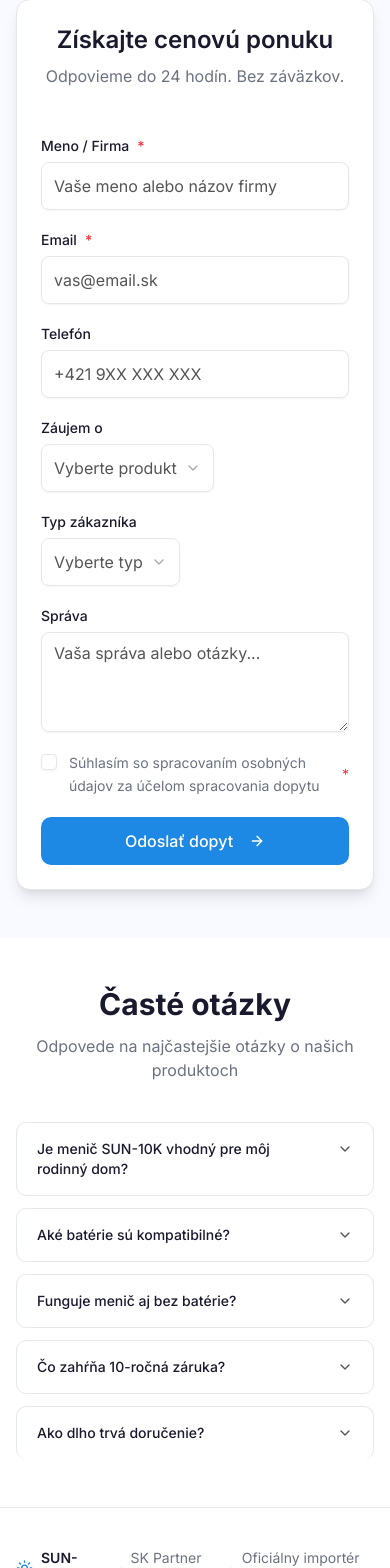
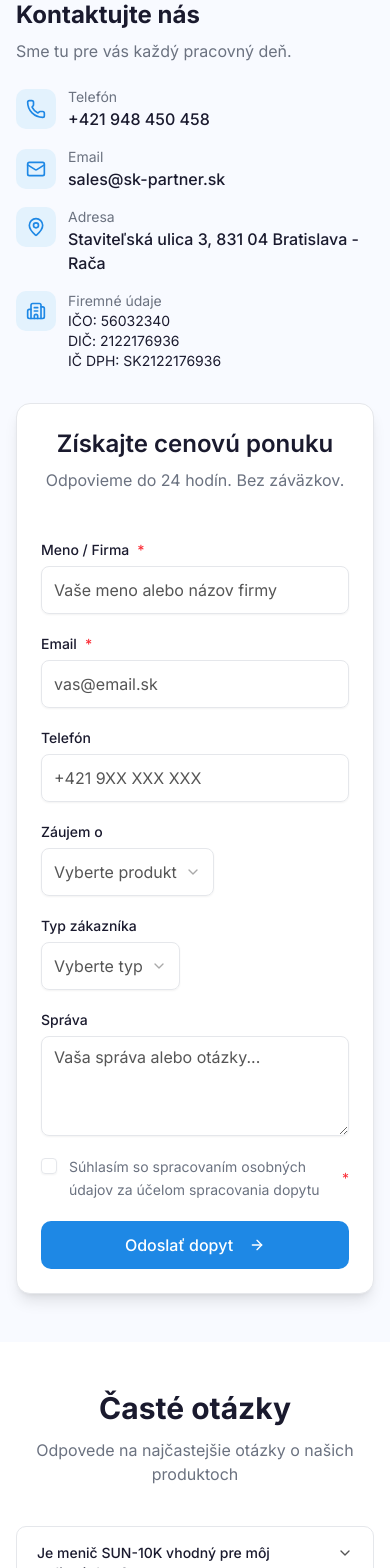
Before and after one commit to aixciii/sun-10k-sk, a Next.js app: page / in a window 390 px wide. Shown: the part 5789-7357 px from the top of the page. Built offline with nearby package versions, Linux system fonts and the light colour scheme.

Commit message:
Add company details and Formspree

```diff
--- a/components/footer.tsx
+++ b/components/footer.tsx
@@ -1,4 +1,4 @@
-import { Sun, Mail } from 'lucide-react'
+import { Sun, Mail, Phone } from 'lucide-react'
 import { siteConfig } from '@/lib/site-config'
 
 export function Footer() {
@@ -7,25 +7,36 @@ export function Footer() {
   return (
     <footer className="bg-white border-t border-[#E5E7EB] py-10">
       <div className="max-w-7xl mx-auto px-4 sm:px-6 lg:px-8">
-        <div className="flex flex-col md:flex-row items-center justify-between gap-4">
-          {/* Logo and Company */}
-          <div className="flex items-center gap-2 text-sm">
+        <div className="flex flex-col md:flex-row items-start justify-between gap-6">
+          {/* Left side - Company Info */}
+          <div className="flex flex-col gap-1 text-sm">
+            <div className="flex items-center gap-2 mb-2">
               <Sun className="h-5 w-5 text-[#1E88E5]" />
-            <span className="font-semibold text-[#1A1A2E]">{company.website}</span>
-            <span className="text-[#E5E7EB]">·</span>
-            <span className="text-[#6B7280]">{company.name}</span>
-            <span className="text-[#E5E7EB]">·</span>
-            <span className="text-[#6B7280]">{company.tagline}</span>
+              <span className="font-semibold text-[#1A1A2E]">{company.name}</span>
+            </div>
+            <span className="text-[#6B7280]">{company.addressShort}</span>
+            <span className="text-[#6B7280]">
+              IČO: {company.ico} | DIČ: {company.dic} | IČ DPH: {company.icDph}
+            </span>
           </div>
 
-          {/* Contact */}
+          {/* Right side - Contact */}
+          <div className="flex flex-col gap-2 text-sm md:text-right">
             <a
               href={`mailto:${contact.email}`}
-            className="flex items-center gap-2 text-sm text-[#6B7280] hover:text-[#1E88E5] transition-colors"
+              className="flex items-center gap-2 text-[#6B7280] hover:text-[#1E88E5] transition-colors md:justify-end"
             >
               <Mail className="h-4 w-4" />
               {contact.email}
             </a>
+            <a
+              href={`tel:${contact.phone.replace(/\s/g, '')}`}
+              className="flex items-center gap-2 text-[#6B7280] hover:text-[#1E88E5] transition-colors md:justify-end"
+            >
+              <Phone className="h-4 w-4" />
+              {contact.phone}
+            </a>
+          </div>
         </div>
 
         <div className="mt-6 pt-6 border-t border-[#E5E7EB] text-center">
--- a/components/inquiry-form.tsx
+++ b/components/inquiry-form.tsx
@@ -14,7 +14,8 @@ import {
   SelectTrigger,
   SelectValue,
 } from '@/components/ui/select'
-import { CheckCircle, ArrowRight } from 'lucide-react'
+import { CheckCircle, ArrowRight, Phone, Mail, MapPin, Building2 } from 'lucide-react'
+import { siteConfig } from '@/lib/site-config'
 
 export function InquiryForm() {
   const [isSubmitted, setIsSubmitted] = useState(false)
@@ -30,7 +31,7 @@ export function InquiryForm() {
     consent: false,
   })
 
-  const handleSubmit = (e: FormEvent) => {
+  const handleSubmit = async (e: FormEvent) => {
     e.preventDefault()
     setHasAttemptedSubmit(true)
 
@@ -44,18 +45,28 @@ export function InquiryForm() {
       return
     }
 
-    const subject = encodeURIComponent(`Dopyt: ${formData.interest || 'Všeobecný dotaz'}`)
-    const body = encodeURIComponent(
-      `Meno / Firma: ${formData.name}\n` +
-      `Email: ${formData.email}\n` +
-      `Telefón: ${formData.phone || 'Neuvedený'}\n` +
-      `Záujem o: ${formData.interest || 'Neuvedený'}\n` +
-      `Typ zákazníka: ${formData.customerType || 'Neuvedený'}\n\n` +
-      `Správa:\n${formData.message || 'Bez správy'}`
-    )
-
-    window.location.href = `mailto:sales@sk-partner.sk?subject=${subject}&body=${body}`
+    try {
+      const response = await fetch("https://formspree.io/f/mjglrldq", {
+        method: "POST",
+        headers: {
+          "Content-Type": "application/json",
+          "Accept": "application/json"
+        },
+        body: JSON.stringify({
+          name: formData.name,
+          email: formData.email,
+          phone: formData.phone,
+          interest: formData.interest,
+          customerType: formData.customerType,
+          message: formData.message
+        })
+      })
+      if (response.ok) {
         setIsSubmitted(true)
+      }
+    } catch (error) {
+      console.error("Form error:", error)
+    }
   }
 
   if (isSubmitted) {
@@ -80,9 +91,74 @@ export function InquiryForm() {
     )
   }
 
+  const { company, contact } = siteConfig
+
   return (
     <section id="kontakt" className="py-12 md:py-16 bg-[#F8FAFF]">
-      <div className="max-w-xl mx-auto px-4 sm:px-6 lg:px-8">
+      <div className="max-w-5xl mx-auto px-4 sm:px-6 lg:px-8">
+        <div className="grid md:grid-cols-5 gap-8">
+          {/* Contact Info - Left Side */}
+          <div className="md:col-span-2 space-y-6">
+            <div>
+              <h3 className="text-2xl font-bold text-[#1A1A2E] mb-2">Kontaktujte nás</h3>
+              <p className="text-[#6B7280]">Sme tu pre vás každý pracovný deň.</p>
+            </div>
+
+            <div className="space-y-4">
+              <a
+                href={`tel:${contact.phone.replace(/\s/g, '')}`}
+                className="flex items-center gap-3 text-[#1A1A2E] hover:text-[#1E88E5] transition-colors"
+              >
+                <div className="w-10 h-10 rounded-lg bg-[#E3F2FD] flex items-center justify-center">
+                  <Phone className="h-5 w-5 text-[#1E88E5]" />
+                </div>
+                <div>
+                  <div className="text-sm text-[#6B7280]">Telefón</div>
+                  <div className="font-medium">{contact.phone}</div>
+                </div>
+              </a>
+
+              <a
+                href={`mailto:${contact.email}`}
+                className="flex items-center gap-3 text-[#1A1A2E] hover:text-[#1E88E5] transition-colors"
+              >
+                <div className="w-10 h-10 rounded-lg bg-[#E3F2FD] flex items-center justify-center">
+                  <Mail className="h-5 w-5 text-[#1E88E5]" />
+                </div>
+                <div>
+                  <div className="text-sm text-[#6B7280]">Email</div>
+                  <div className="font-medium">{contact.email}</div>
+                </div>
+              </a>
+
+              <div className="flex items-start gap-3">
+                <div className="w-10 h-10 rounded-lg bg-[#E3F2FD] flex items-center justify-center flex-shrink-0">
+                  <MapPin className="h-5 w-5 text-[#1E88E5]" />
+                </div>
+                <div>
+                  <div className="text-sm text-[#6B7280]">Adresa</div>
+                  <div className="font-medium text-[#1A1A2E]">{company.address}</div>
+                </div>
+              </div>
+
+              <div className="flex items-start gap-3">
+                <div className="w-10 h-10 rounded-lg bg-[#E3F2FD] flex items-center justify-center flex-shrink-0">
+                  <Building2 className="h-5 w-5 text-[#1E88E5]" />
+                </div>
+                <div>
+                  <div className="text-sm text-[#6B7280]">Firemné údaje</div>
+                  <div className="text-sm text-[#1A1A2E]">
+                    <div>IČO: {company.ico}</div>
+                    <div>DIČ: {company.dic}</div>
+                    <div>IČ DPH: {company.icDph}</div>
+                  </div>
+                </div>
+              </div>
+            </div>
+          </div>
+
+          {/* Form - Right Side */}
+          <div className="md:col-span-3">
             <Card className="shadow-lg border-[#E5E7EB] rounded-xl">
               <CardHeader className="text-center pb-2">
                 <CardTitle className="text-2xl md:text-3xl text-[#1A1A2E]">
@@ -233,6 +309,8 @@ export function InquiryForm() {
           </CardContent>
         </Card>
           </div>
+        </div>
+      </div>
     </section>
   )
 }
--- a/components/navigation.tsx
+++ b/components/navigation.tsx
@@ -2,7 +2,8 @@
 
 import { useState, useEffect } from 'react'
 import { Button } from '@/components/ui/button'
-import { Menu, X, Sun } from 'lucide-react'
+import { Menu, X, Sun, Phone } from 'lucide-react'
+import { siteConfig } from '@/lib/site-config'
 
 export function Navigation() {
   const [isScrolled, setIsScrolled] = useState(false)
@@ -52,8 +53,15 @@ export function Navigation() {
             ))}
           </div>
 
-          {/* CTA Button */}
-          <div className="hidden md:block">
+          {/* Phone + CTA Button */}
+          <div className="hidden md:flex items-center gap-4">
+            <a
+              href={`tel:${siteConfig.contact.phone.replace(/\s/g, '')}`}
+              className="flex items-center gap-1.5 text-sm text-[#6B7280] hover:text-[#1E88E5] transition-colors"
+            >
+              <Phone className="h-4 w-4" />
+              {siteConfig.contact.phone}
+            </a>
             <Button
               asChild
               className="bg-[#1E88E5] hover:bg-[#1976D2] text-white font-medium rounded-lg h-10 px-5"
--- a/lib/site-config.ts
+++ b/lib/site-config.ts
@@ -15,7 +15,11 @@ export const siteConfig = {
     name: 'SK Partner s.r.o.',
     website: 'SUN-10K.sk',
     tagline: 'Oficiálny importér Deye',
-    location: 'Bratislava',
+    address: 'Staviteľská ulica 3, 831 04 Bratislava - Rača',
+    addressShort: 'Staviteľská ulica 3, 831 04 Bratislava',
+    ico: '56032340',
+    dic: '2122176936',
+    icDph: 'SK2122176936',
     country: 'Slovensko',
     year: 2025,
   },
@@ -25,7 +29,7 @@ export const siteConfig = {
   // ==========================================
   contact: {
     email: 'sales@sk-partner.sk',
-    // Add phone if needed: phone: '+421 XXX XXX XXX',
+    phone: '+421 948 450 458',
   },
 
   // ==========================================
@@ -159,7 +163,7 @@ export const siteConfig = {
   // FOOTER
   // ==========================================
   footer: {
-    copyright: '© 2025 SK Partner s.r.o. · Všetky práva vyhradené',
+    copyright: '© 2025 SK Partner s.r.o. · Oficiálny importér Deye · Všetky práva vyhradené',
   },
 }
 
```
Lines whose indentation alone changed are shown as unchanged.
